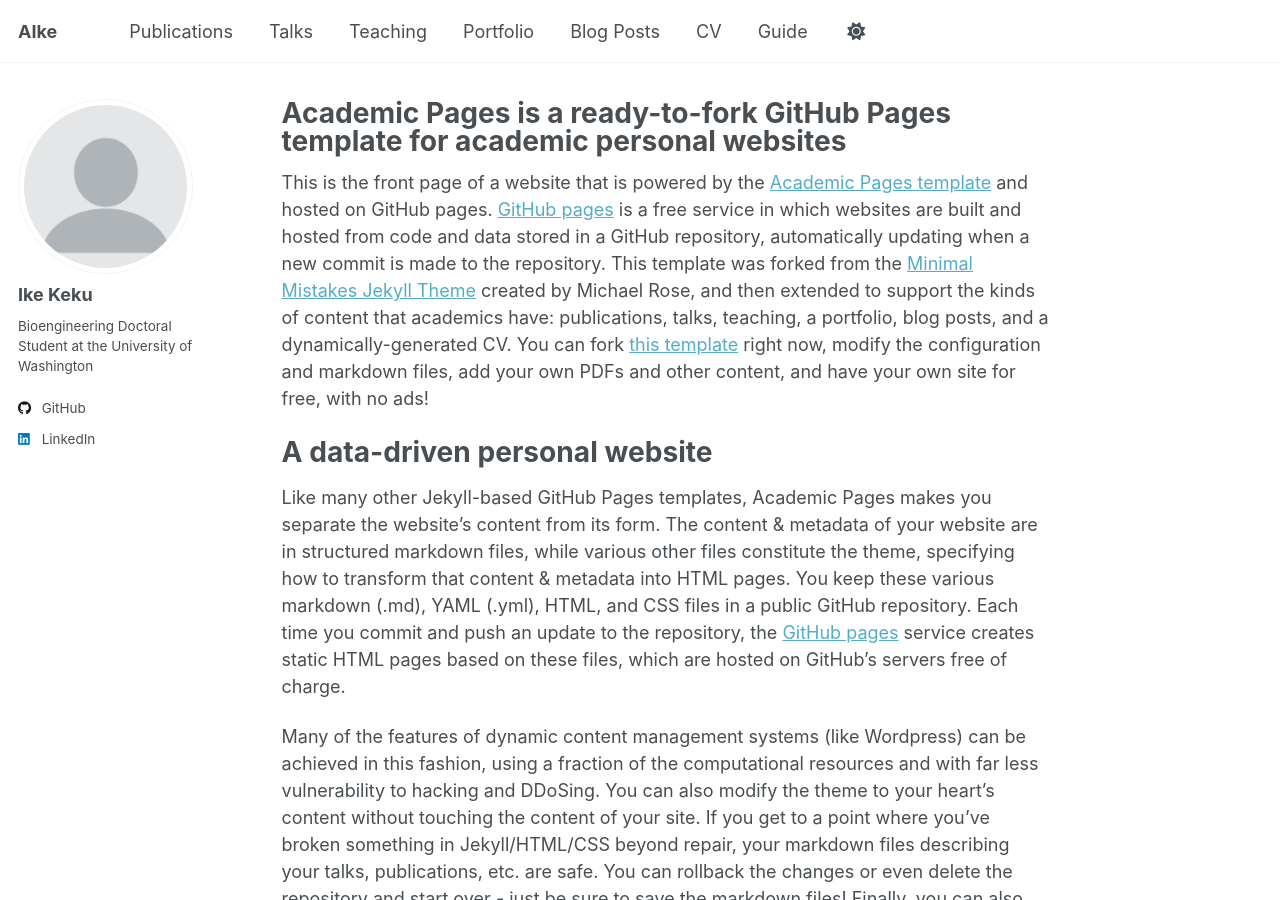
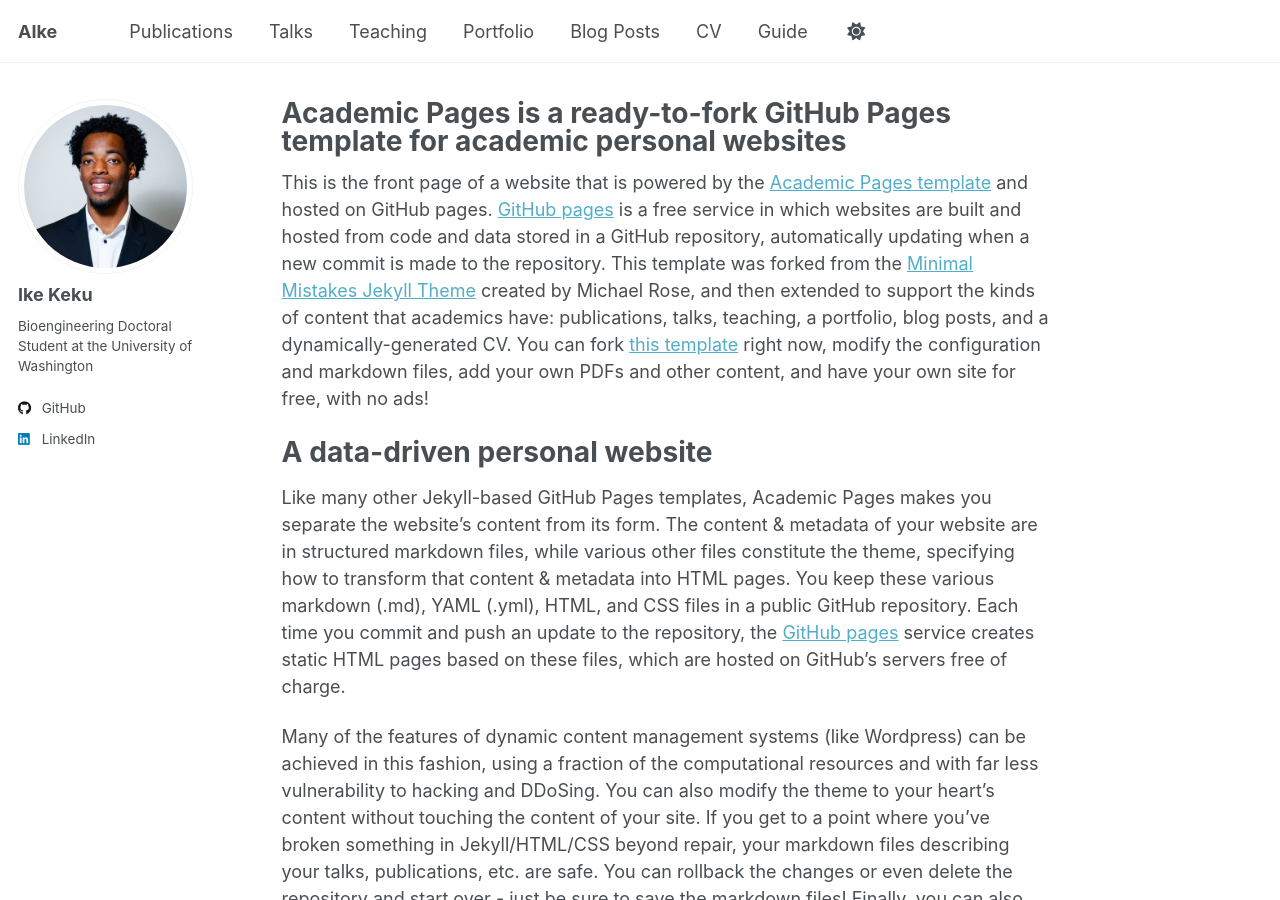
Before and after one commit to ikekeku/ikekeku.github.io, a Jekyll site: the page built from _pages/about.md, in a window 1280 px wide and 900 px high. Built offline with Jekyll 4.4.1, drawn with Linux system fonts in a browser that asks for light colours.

Commit message:
Update _config.yml

```diff
--- a/_config.yml
+++ b/_config.yml
@@ -22,7 +22,7 @@ repository               : "ikekeku/ikekeku.github.io"
 #               Additional customization can be done by editing /_includes/author-profile.html
 author:
   # Biographic information
-  avatar           : "profile.png"
+  avatar           : "1697755226080-2.jpeg"
   name             : "Ike Keku"
   pronouns         : # example: "she/her"
   bio              : "Bioengineering Doctoral Student at the University of Washington"
```
